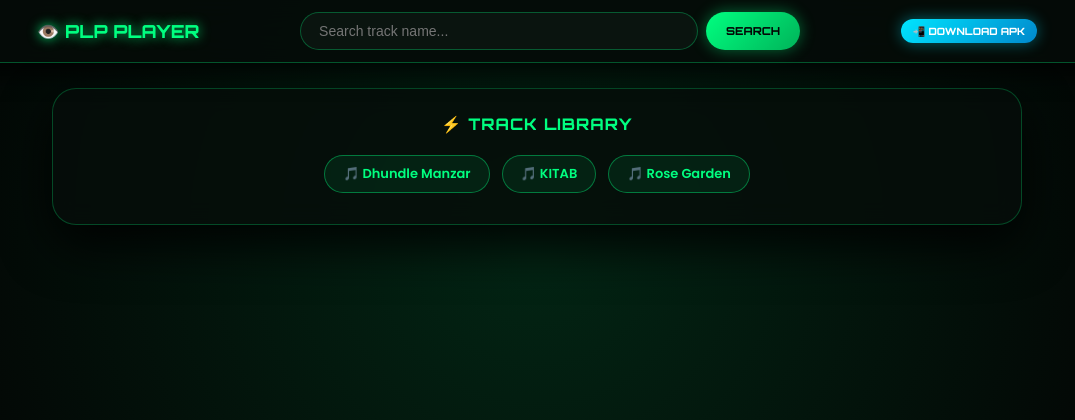
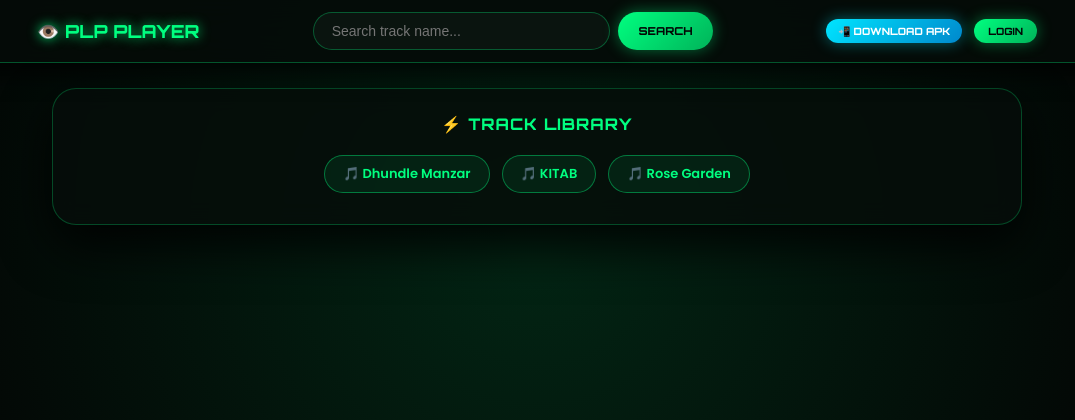
Before and after one commit to PankajDev99/pankaj-lyrics-player, a Flask app: page / in a window 1280 px wide. Shown: the top 420 px of the page, without its empty margins (103-1178 px from the left). Run offline with Flask 3, Linux system fonts and the light colour scheme.

Commit message:
pankajlyricsplayer

```diff
--- a/server.py
+++ b/server.py
@@ -1,8 +1,8 @@
-# server.py
-from flask import Flask, render_template, jsonify, send_from_directory
+from flask import Flask, render_template, jsonify, send_from_directory, request, session, redirect, url_for
 import os
 
 app = Flask(__name__)
+app.secret_key = "pankaj_secret_key_here"  # Required for session management
 
 SONGS_DATABASE = {
     "dhundle manzar": {
@@ -117,11 +117,26 @@ SONGS_DATABASE = {
 
 @app.route('/')
 def home():
-    return render_template('index.html')
+    user = session.get('user', None)
+    return render_template('index.html', user=user)
 
 @app.route('/api/songs')
 def get_songs():
     return jsonify(SONGS_DATABASE)
+
+@app.route('/api/login', methods=['POST'])
+def login():
+    data = request.json
+    email = data.get('email', '')
+    if email:
+        session['user'] = email
+        return jsonify({"status": "success", "email": email})
+    return jsonify({"status": "error", "message": "Invalid email"}), 400
+
+@app.route('/api/logout', methods=['POST'])
+def logout():
+    session.pop('user', None)
+    return jsonify({"status": "success"})
 
 @app.route('/sw.js')
 def service_worker():
--- a/templates/index.html
+++ b/templates/index.html
@@ -1,4 +1,3 @@
-<!-- index.html -->
 <!DOCTYPE html>
 <html lang="en">
 <head>
@@ -40,6 +39,7 @@
             align-items: center;
             justify-content: space-between;
             gap: 15px;
+            flex-wrap: wrap;
         }
 
         .nav-brand {
@@ -55,10 +55,10 @@
             display: flex;
             gap: 8px;
             flex: 1;
-            max-width: 500px;
+            max-width: 400px;
         }
 
-        input[type="text"] {
+        input[type="text"], input[type="email"] {
             width: 100%;
             padding: 10px 18px;
             background: rgba(12, 22, 17, 0.9);
@@ -70,7 +70,7 @@
             transition: all 0.3s ease;
         }
 
-        input[type="text"]:focus {
+        input[type="text"]:focus, input[type="email"]:focus {
             border-color: #00ff80;
             box-shadow: 0 0 12px rgba(0, 255, 128, 0.4);
         }
@@ -105,8 +105,30 @@
             box-shadow: 0 0 15px rgba(0, 229, 255, 0.4);
         }
 
-        .apk-btn:hover {
-            box-shadow: 0 0 25px rgba(0, 229, 255, 0.8);
+        .vip-badge {
+            background: linear-gradient(135deg, #ffd700 0%, #ffaa00 100%);
+            color: #030705;
+            padding: 8px 16px;
+            border-radius: 30px;
+            font-family: 'Orbitron', sans-serif;
+            font-size: 11px;
+            font-weight: 800;
+            box-shadow: 0 0 15px rgba(255, 215, 0, 0.4);
+            display: inline-flex;
+            align-items: center;
+            gap: 6px;
+        }
+
+        .user-section {
+            display: flex;
+            align-items: center;
+            gap: 12px;
+        }
+
+        .user-email {
+            font-size: 12px;
+            color: #00ff80;
+            font-weight: 600;
         }
 
         .container { max-width: 1000px; margin: 25px auto 0 auto; padding: 0 15px; }
@@ -149,8 +171,8 @@
 
         @media (max-width: 768px) {
             .player-grid { grid-template-columns: 1fr; }
-            .header-content { flex-direction: column; }
-            .search-box { width: 100%; }
+            .header-content { flex-direction: column; align-items: stretch; }
+            .search-box { width: 100%; max-width: none; }
         }
 
         video {
@@ -185,6 +207,12 @@
             scroll-behavior: smooth;
         }
 
+        /* Edit-style Animation for Lyrics */
+        @keyframes editSlideIn {
+            0% { opacity: 0; transform: translateY(20px) scale(0.95); }
+            100% { opacity: 1; transform: translateY(0) scale(1); }
+        }
+
         .lyric-line {
             font-size: 16px;
             font-weight: 700;
@@ -192,6 +220,7 @@
             margin: 16px 0;
             cursor: pointer;
             transition: all 0.3s ease;
+            animation: editSlideIn 0.4s ease forwards;
         }
 
         .lyric-line:hover {
@@ -258,15 +287,38 @@
                 <input type="text" id="search-input" placeholder="Search track name...">
                 <button class="neon-btn" onclick="searchSong()">SEARCH</button>
             </div>
-            <a id="apk-download-btn" href="/static/PankajLyricsPlayer.apk" download class="neon-btn apk-btn" style="padding:6px 12px; font-size:10px;">
-                📲 DOWNLOAD APK
-            </a>
-            <button id="install-btn" class="neon-btn" style="display:none; padding:6px 12px; font-size:10px;">INSTALL</button>
+
+            <div class="user-section">
+                <a id="apk-download-btn" href="/static/PankajLyricsPlayer.apk" download class="neon-btn apk-btn" style="padding:6px 12px; font-size:10px;">
+                    📲 DOWNLOAD APK
+                </a>
+
+                {% if user %}
+                    <div class="vip-badge">⭐ Owner / VIP</div>
+                    <span class="user-email">👤 {{ user }}</span>
+                    <button class="neon-btn" onclick="logoutUser()" style="padding:6px 12px; font-size:10px; background:linear-gradient(135deg, #ff4d4d 0%, #cc0000 100%); color:#fff;">LOGOUT</button>
+                {% else %}
+                    <button class="neon-btn" onclick="openLoginModal()" style="padding:6px 14px; font-size:10px;">LOGIN</button>
+                {% endif %}
+
+                <button id="install-btn" class="neon-btn" style="display:none; padding:6px 12px; font-size:10px;">INSTALL</button>
+            </div>
+        </div>
+    </div>
+
+    <!-- Login Modal / Prompt -->
+    <div id="login-modal" style="display:none; position:fixed; top:0; left:0; width:100%; height:100%; background:rgba(0,0,0,0.8); z-index:3000; justify-content:center; align-items:center;">
+        <div class="glass-card" style="width:90%; max-width:400px; text-align:center;">
+            <h3 style="color:#00ff80; font-family:'Orbitron'; margin-bottom:15px;">LOGIN TO PLP</h3>
+            <input type="email" id="login-email" placeholder="Enter your email (e.g. pankaj@gmail.com)" style="margin-bottom:15px;">
+            <div style="display:flex; gap:10px; justify-content:center;">
+                <button class="neon-btn" onclick="submitLogin()">SUBMIT</button>
+                <button class="neon-btn" onclick="closeLoginModal()" style="background:rgba(255,255,255,0.1); color:#fff;">CANCEL</button>
+            </div>
         </div>
     </div>
 
     <div class="container">
-        <!-- Main Library Screen -->
         <div id="screen-main">
             <div class="glass-card">
                 <h3 style="color:#00ff80; font-family:'Orbitron'; text-align:center; font-size:16px; margin-bottom:15px; letter-spacing:1px;">⚡ TRACK LIBRARY</h3>
@@ -274,7 +326,6 @@
             </div>
         </div>
 
-        <!-- Song Player Screen -->
         <div id="screen-player" style="display:none;">
             <div class="glass-card">
                 <div style="display:flex; justify-content:space-between; align-items:center; margin-bottom:15px; flex-wrap:wrap; gap:10px;">
@@ -301,7 +352,6 @@
         </div>
     </div>
 
-    <!-- Mini Player Footer Bar -->
     <div id="mini-player" class="mini-player" style="display: none;" onclick="openFullPlayer()">
         <div class="mini-info">
             <div class="mini-icon">💿</div>
@@ -331,6 +381,38 @@
                 }
                 document.getElementById('tracks-list').innerHTML = listHtml;
             });
+
+        function openLoginModal() {
+            document.getElementById('login-modal').style.display = 'flex';
+        }
+
+        function closeLoginModal() {
+            document.getElementById('login-modal').style.display = 'none';
+        }
+
+        function submitLogin() {
+            const email = document.getElementById('login-email').value.trim();
+            if(!email) return alert("Please enter a valid email!");
+
+            fetch('/api/login', {
+                method: 'POST',
+                headers: { 'Content-Type': 'application/json' },
+                body: JSON.stringify({ email: email })
+            })
+            .then(res => res.json())
+            .then(data => {
+                if(data.status === 'success') {
+                    location.reload();
+                } else {
+                    alert("Login failed!");
+                }
+            });
+        }
+
+        function logoutUser() {
+            fetch('/api/logout', { method: 'POST' })
+            .then(() => location.reload());
+        }
 
         function initAudioVisualizer() {
             if (audioCtx) return;
@@ -473,7 +555,6 @@
             }
         }
 
-        // Back button handler: hide player screen, show main screen, and show floating mini player if a song is active/playing
         function goBack() {
             document.getElementById('screen-player').style.display = 'none';
             document.getElementById('screen-main').style.display = 'block';
```
